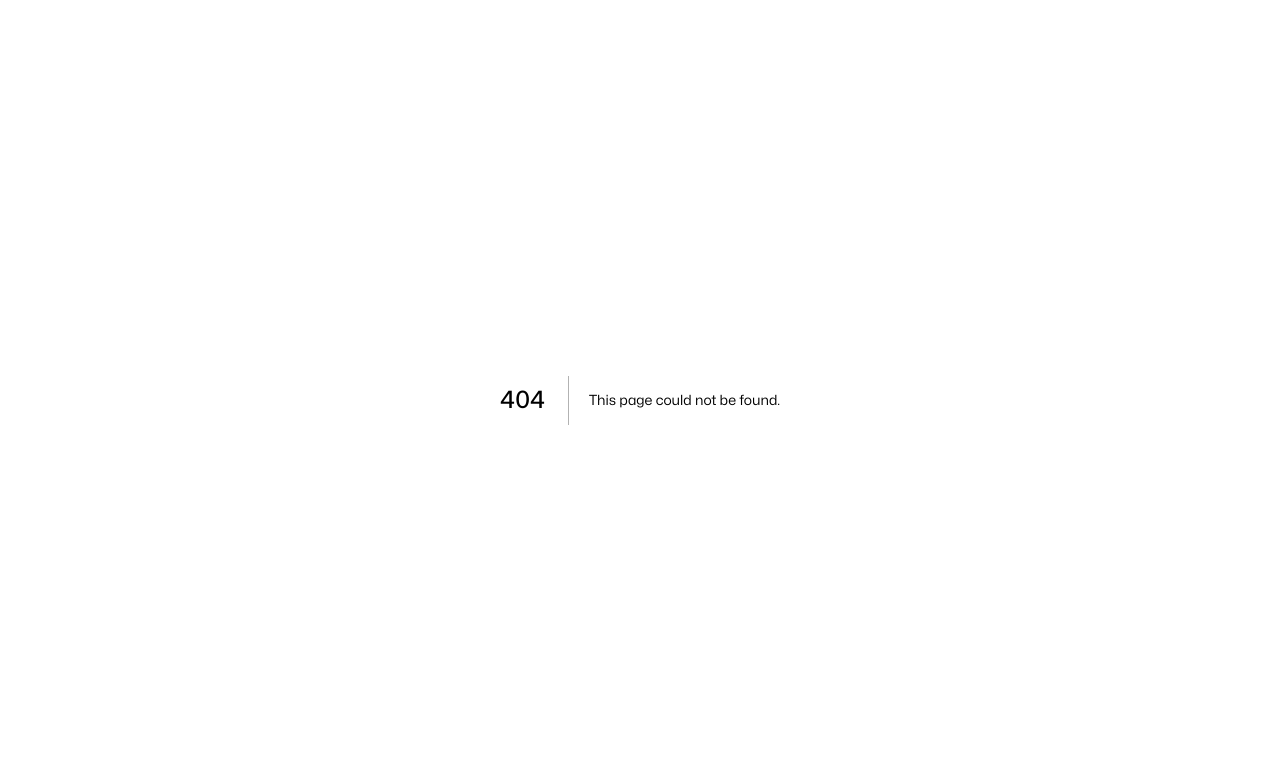
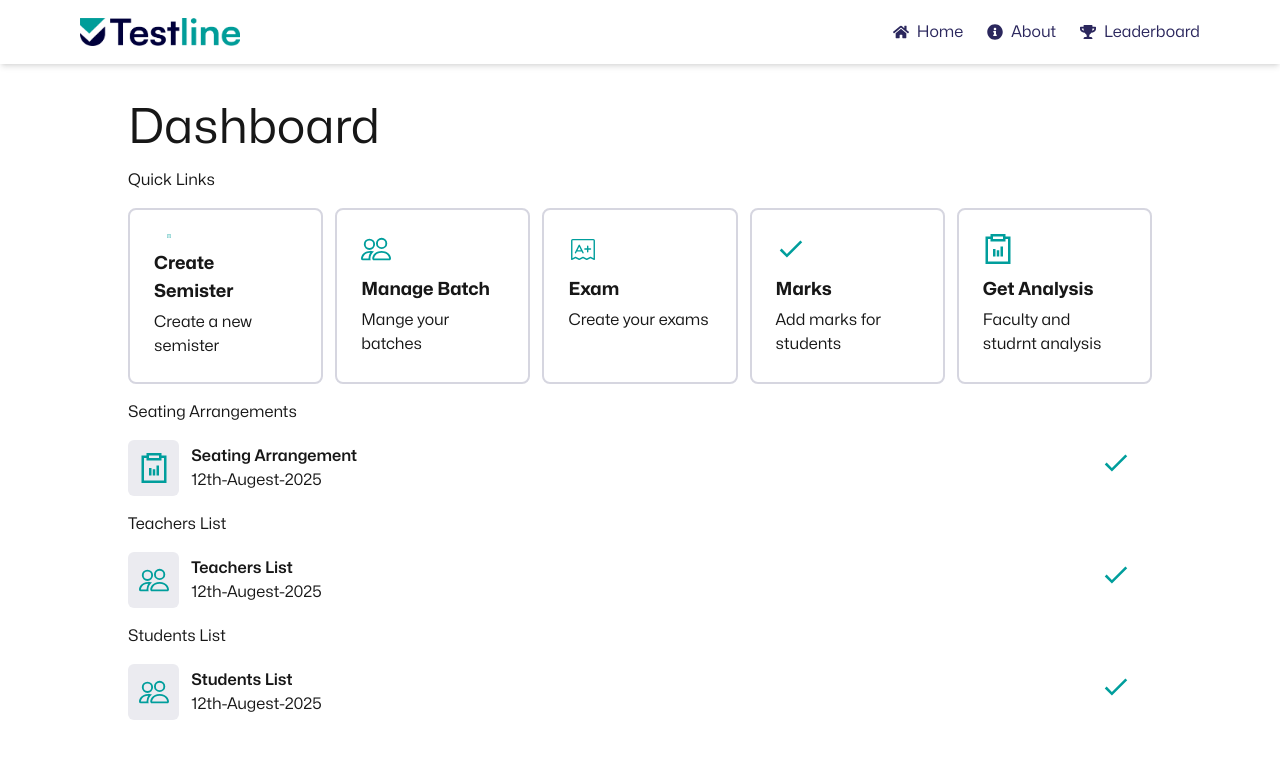
Before and after one commit to httpsvarad/ExoHandle, a Next.js app in the folder frontend/: page /dashboardins in a window 1280 px wide. Before the commit this address had no page. Shown: the top 758 px of the page. Built offline with nearby package versions, Linux system fonts and the light colour scheme.

Commit message:
dashboard page

```diff
--- a/frontend/package.json
+++ b/frontend/package.json
@@ -12,6 +12,7 @@
     "frontend": "file:",
     "gsap": "^3.12.7",
     "next": "15.2.0",
+    "next-auth": "^4.24.11",
     "react": "^19.0.0",
     "react-dom": "^19.0.0",
     "react-icons": "^5.5.0"
--- /dev/null
+++ b/frontend/src/api/auth/[...nextauth]/options.ts
@@ -0,0 +1,61 @@
+import NextAuth from 'next-auth';
+import GoogleProvider from 'next-auth/providers/google';
+import { Account, AuthOptions } from 'next-auth';
+import User from '../../../../models/user';
+
+export const authOptions: AuthOptions = {
+  providers: [
+    GoogleProvider({
+      clientId: process.env.GOOGLE_CLIENT_ID!,
+      clientSecret: process.env.GOOGLE_CLIENT_SECRET!,
+    }),
+  ],
+  secret: process.env.NEXTAUTH_SECRET,
+  session: {
+    strategy: 'jwt',
+  },
+  callbacks: {
+    async signIn({ user, account }) {
+      const existingUser = await User.findOne({ email: user.email });
+
+      if (!existingUser) {
+        const newUser = await User.create({
+          name: user.name,
+          email: user.email,
+          provider: account?.provider,
+          isVerified: account?.provider === 'google', // Set isVerified to true for Google
+          role: 'student',
+          createdAt: new Date(),
+          updatedAt: new Date(),
+        });
+
+        // Store the dbid in the token
+        user.dbid = newUser._id.toString();
+        user.joinedclass = newUser.joinedclassrooms;
+      } else {
+        // Store the dbid for existing users
+        user.dbid = existingUser._id.toString();
+        user.joinedclass = existingUser.joinedclassrooms;
+      }
+
+      return true;
+    },
+
+    async session({ session, token }) {
+      // Attach dbid to session
+      session.user.id = token.sub;
+      session.user.joinedclass = token.joinedclass;
+      session.user.dbid = token.dbid; // Ensure dbid is passed from the token to the session
+      console.log(session);
+      return session;
+    },
+
+    async jwt({ token, user }) {
+      if (user) {
+        token.dbid = user.dbid;
+        token.joinedclass = user.joinedclass // Attach dbid to JWT token
+      }
+      return token;
+    }
+  },
+};
--- /dev/null
+++ b/frontend/src/api/auth/[...nextauth]/route.ts
@@ -0,0 +1,5 @@
+import NextAuth from "next-auth";
+import {authOptions} from "./options";
+
+const nextAuth = NextAuth(authOptions);
+export {nextAuth as GET , nextAuth as POST};
--- /dev/null
+++ b/frontend/src/app/auth/logout/page.tsx
@@ -0,0 +1,24 @@
+// src/app/logout/page.tsx
+"use client"
+import { signOut } from 'next-auth/react';
+import { useEffect } from 'react';
+import { useRouter } from 'next/navigation';
+
+export default function LogoutPage() {
+  const router = useRouter();
+
+  useEffect(() => {
+    const handleLogout = async () => {
+      await signOut({ redirect: false }); // Prevent automatic redirect
+      router.push('/'); // Redirect to the home page or wherever you want
+    };
+
+    handleLogout();
+  }, [router]);
+
+  return (
+    <div className="flex items-center justify-center min-h-screen bg-gray-100">
+      <h1 className="text-3xl font-bold text-gray-800">Logging out...</h1>
+    </div>
+  );
+}
--- /dev/null
+++ b/frontend/src/app/auth/page.tsx
@@ -0,0 +1,54 @@
+// src/app/signin/page.tsx
+"use client"
+import { getProviders, signIn ,useSession} from 'next-auth/react';
+import { useEffect, useState ,useLayoutEffect} from 'react';
+import { useRouter } from 'next/navigation';
+
+type Provider = {
+  id: string;
+  name: string;
+};
+
+export default function SignInPage() {
+  const router = useRouter();
+  const [providers, setProviders] = useState<Record<string, Provider> | null>(null);
+  const { data: session } = useSession();
+  useEffect(() => {
+    const fetchProviders = async () => {
+      const response = await getProviders();
+      setProviders(response);
+    };
+
+    fetchProviders();
+  }, []);
+  useEffect(() => {
+    console.log(session);
+    if (session) {
+      router.push('/dashboard'); // Change '/desired-page' to the page you want to redirect to
+    }
+  }, [session, router]);
+
+  return (
+    <div className="flex flex-col items-center justify-center min-h-screen bg-gray-100">
+      <h1 className="text-3xl font-bold text-gray-800 mb-6">Sign In</h1>
+
+      {providers &&
+        Object.values(providers).map((provider) => (
+          <div key={provider.id} className="mb-4">
+            {provider.name === 'Google' && (
+              <button
+                onClick={() => signIn(provider.id)}
+                className="px-6 py-2 text-white bg-blue-500 rounded-md hover:bg-blue-600 transition"
+              >
+                Sign in with {provider.name}
+              </button>
+            )}
+          </div>
+        ))}
+
+      <p className="mt-4 text-sm text-gray-600">
+        Don’t have an account? Just sign in, and we’ll create one for you!
+      </p>
+    </div>
+  );
+}
--- /dev/null
+++ b/frontend/src/app/dashboardins/page.tsx
@@ -0,0 +1,91 @@
+import React from 'react'
+import { Header } from "../header" ;
+import { SlCalender } from "react-icons/sl";
+import { IoMdCheckmark } from "react-icons/io";
+import { BsPeople } from "react-icons/bs";
+import { PiExamLight } from "react-icons/pi";
+import { GrScorecard } from "react-icons/gr";
+function page() {
+  return (
+    <div className='h-full w-full justify-center items-center '>
+      <Header/>
+      <div className='h-full w-full px-[10vw] py-10 flex flex-col gap-4'>
+          <h2 className='text-5xl '>Dashboard</h2>
+          <h4>Quick Links</h4>
+          <div className='w-full flex gap-3 '>
+             <div className='w-1/5 h-44 px-6 py-6 border-2 overflow-hidden border-[#d6d6e0] rounded-lg gap-1 flex flex-col' >
+             <SlCalender className='dashicon mb-2'/>
+             <h3 className='font-bold text-lg'>Create Semister</h3>
+             <p className='text-base max-w-40'>Create a new semister</p>
+             </div>
+
+             <div className='w-1/5 h-44 px-6 py-6 border-2 overflow-hidden border-[#d6d6e0] rounded-lg gap-1 flex flex-col' >
+             <BsPeople className='dashicon mb-2'/>
+             <h3 className='font-bold text-lg'>Manage Batch</h3>
+             <p className='text-base max-w-36'>Mange your batches</p>
+             </div>
+
+             <div className='w-1/5 h-44 px-6 py-6 border-2 overflow-hidden border-[#d6d6e0] rounded-lg gap-1 flex flex-col' >
+             < PiExamLight className='dashicon mb-2'/>
+             <h3 className='font-bold text-lg'>Exam</h3>
+             <p className='text-base max-w-40'>Create your exams</p>
+             </div>
+
+             <div className='w-1/5 h-44 px-6 py-6 border-2 overflow-hidden border-[#d6d6e0] rounded-lg gap-1 flex flex-col' >
+             <IoMdCheckmark className='dashicon mb-2'/>
+             <h3 className='font-bold text-lg'>Marks</h3>
+             <p className='text-base max-w-40'>Add marks for students</p>
+             </div>
+
+             <div className='w-1/5 h-44 px-6 py-6 border-2 overflow-hidden border-[#d6d6e0] rounded-lg gap-1 flex flex-col' >
+             <GrScorecard className='dashicon mb-2'/>
+             <h3 className='font-bold text-lg'>Get Analysis</h3>
+             <p className='text-base max-w-40'>Faculty and studrnt analysis</p>
+             </div>
+
+          </div>
+          <h4>Seating Arrangements</h4>
+
+          <div className='w-full h-14 flex overflow-hidden'>
+            <div className='h-full w-[5%] rounded-md bg-[#ebebf0] flex justify-center items-center'>
+            <GrScorecard className='dashicon '/>
+            </div>
+            <div className='w-[90%] h-full overflow-hidden flex flex-col gap-1/2 py-1 px-3 justify-center '>
+               <h3 className='font-semibold text-base'>Seating Arrangement</h3>
+               <p className='text-base '>12th-Augest-2025</p>
+            </div>
+            <IoMdCheckmark className='dashicon mb-2 mt-2'/>
+          </div>
+
+          <h4>Teachers List</h4>
+
+          <div className='w-full h-14 flex overflow-hidden'>
+            <div className='h-full w-[5%] rounded-md bg-[#ebebf0] flex justify-center items-center'>
+            <BsPeople className='dashicon '/>
+            </div>
+            <div className='w-[90%] h-full overflow-hidden flex flex-col gap-1/2 py-1 px-3 justify-center '>
+               <h3 className='font-semibold text-base'>Teachers List</h3>
+               <p className='text-base '>12th-Augest-2025</p>
+            </div>
+            <IoMdCheckmark className='dashicon mb-2 mt-2 '/>
+          </div>
+
+          <h4>Students List</h4>
+
+          <div className='w-full h-14 flex  overflow-hidden'>
+            <div className='h-full w-[5%] rounded-md bg-[#ebebf0] flex justify-center items-center'>
+            <BsPeople className='dashicon '/>
+            </div>
+            <div className='w-[90%] h-full overflow-hidden flex flex-col gap-1/2 py-1 px-3 justify-center '>
+               <h3 className='font-semibold text-base'>Students List</h3>
+               <p className='text-base '>12th-Augest-2025</p>
+            </div>
+            <IoMdCheckmark className='dashicon mb-2 mt-2'/>
+          </div>
+
+      </div>
+    </div>
+  )
+}
+
+export default page
--- a/frontend/src/app/globals.css
+++ b/frontend/src/app/globals.css
@@ -32,3 +32,9 @@ body {
 h1,h2,h3,h4,h5,p,span,button{
   font-family: 'MyCus';
 }
+
+.dashicon{
+  font-size: 30px;
+  font-weight: 900;
+  color: #009e9c;
+}
--- a/frontend/src/app/page.tsx
+++ b/frontend/src/app/page.tsx
@@ -45,7 +45,7 @@ export default function LandingPage({ onStart }: { onStart: () => void }) {
 
         Start Quiz
       </button>*/}
-      <TransitionLink href="/main" label="Get Started" />
+      <TransitionLink href="/dashboardins" label="Get Started" />
       <div className="absolute bottom-8 text-gray-400 text-sm animate-fade-in delay-500">
       Streamline your Institute with Exo!
       </div>
```
Also changed, not shown: 1 other file (tests, documents, lock files or other folders).
